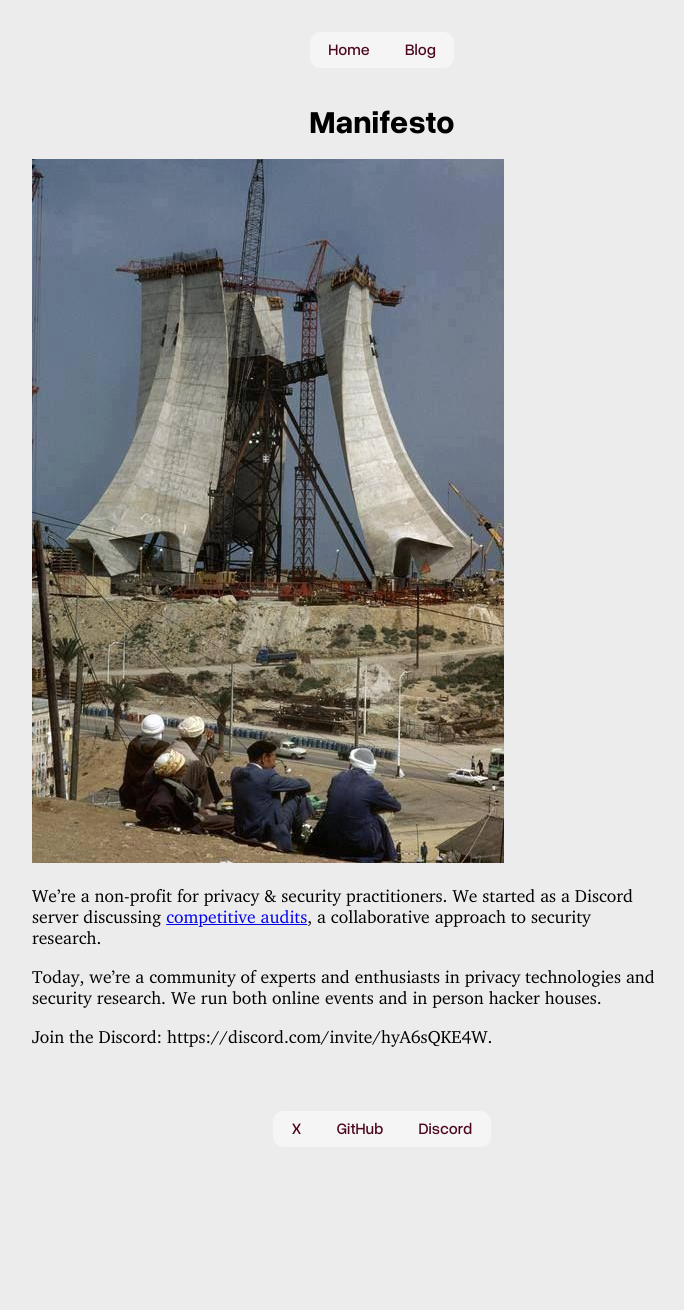
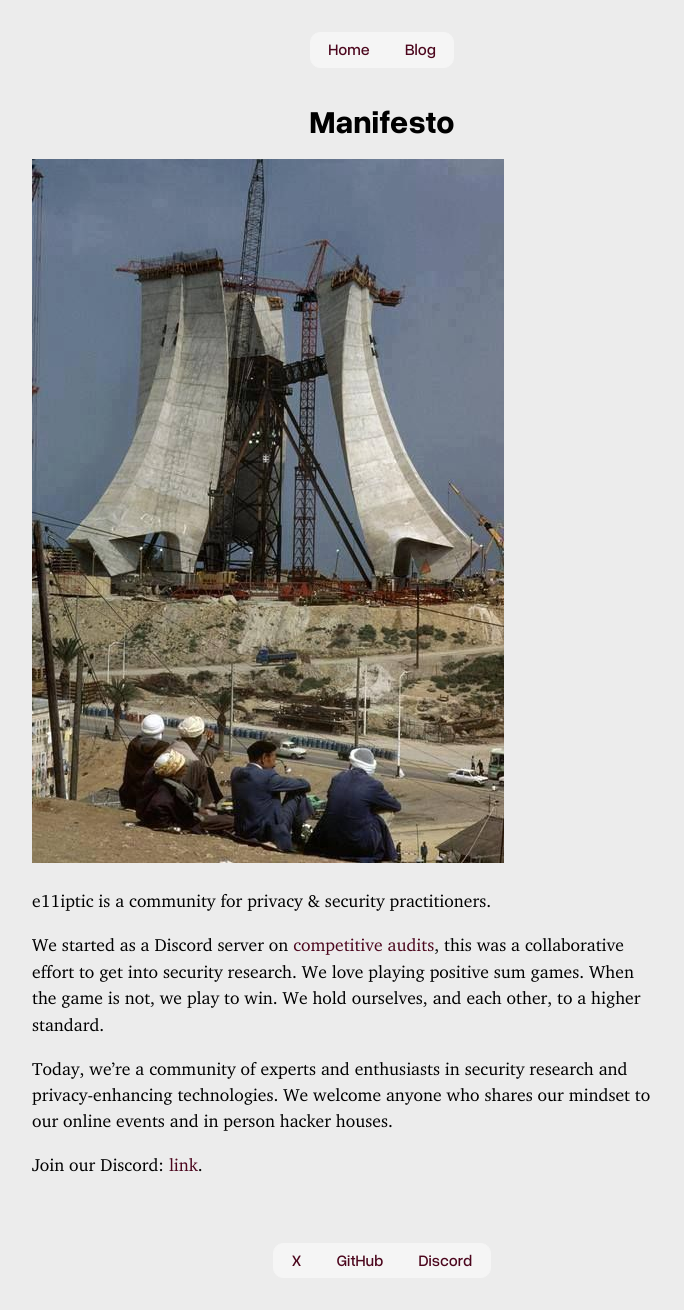
Before and after one commit to e11iptic/e11iptic.github.io, a Jekyll site: the page built from _posts/2025-11-02-Manifesto.md, in a window 1280 px wide. Shown: the whole page, without its empty margins (258-942 px from the left). Built offline with Jekyll 4.4.1, drawn with Linux system fonts in a browser that asks for light colours; before the commit the page ends 1179 px from its top, so only the background shows below that.

Commit message:
Update manifesto

```diff
--- a/_config.yml
+++ b/_config.yml
@@ -1,5 +1,6 @@
 title: e11iptic
-description: e11iptic is a non-profit for privacy & security practitioners
+description: e11iptic is a community for privacy & security practitioners.
+
 baseurl: ""
 url: "https://e11iptic.github.io"
 theme: minima
--- a/_posts/2025-11-02-Manifesto.md
+++ b/_posts/2025-11-02-Manifesto.md
@@ -6,8 +6,10 @@ date: 2025-11-02
 
 ![manifesto](/assets/images/Gmck-uhWUAAvy4v.jpeg)
 
-We're a non-profit for privacy & security practitioners. We started as a Discord server discussing [competitive audits](https://support.cyfrin.io/en/articles/10059182-what-is-a-competitive-audit), a collaborative approach to security research.
+e11iptic is a community for privacy & security practitioners.
 
-Today, we're a community of experts and enthusiasts in privacy technologies and security research. We run both online events and in person hacker houses.
+We started as a Discord server on [competitive audits](https://support.cyfrin.io/en/articles/10059182-what-is-a-competitive-audit), this was a collaborative effort to get into security research. We love playing positive sum games. When the game is not, we play to win. We hold ourselves, and each other, to a higher standard.
 
-Join the Discord: https://discord.com/invite/hyA6sQKE4W.
+Today, we're a community of experts and enthusiasts in security research and privacy-enhancing technologies. We welcome anyone who shares our mindset to our online events and in person hacker houses.
+
+Join our Discord: [link](https://discord.com/invite/hyA6sQKE4W).
--- a/_sass/main.scss
+++ b/_sass/main.scss
@@ -137,7 +137,7 @@ footer {
 
     .post-content {
         width: var(--content-width);
-        line-height: 1.2;
+        line-height: 1.5;
         margin-bottom: 2rem;
 
         font-family: carter;
@@ -146,6 +146,11 @@ footer {
         pre {
             background: #f5f5f5;
             padding: 1rem;
+        }
+
+        a {
+            text-decoration: none;
+            color: #4c061d;
         }
     }
 
--- a/index.html
+++ b/index.html
@@ -9,7 +9,8 @@ title: e11iptic
 
 <div class="description">
     <p>
-        <span class="brand">e11iptic</span> is a non-profit for privacy & security practitioners.
+        <span class="brand">e11iptic</span> is a community for privacy & security practitioners.
+
 
     </p>
 </div>
```
